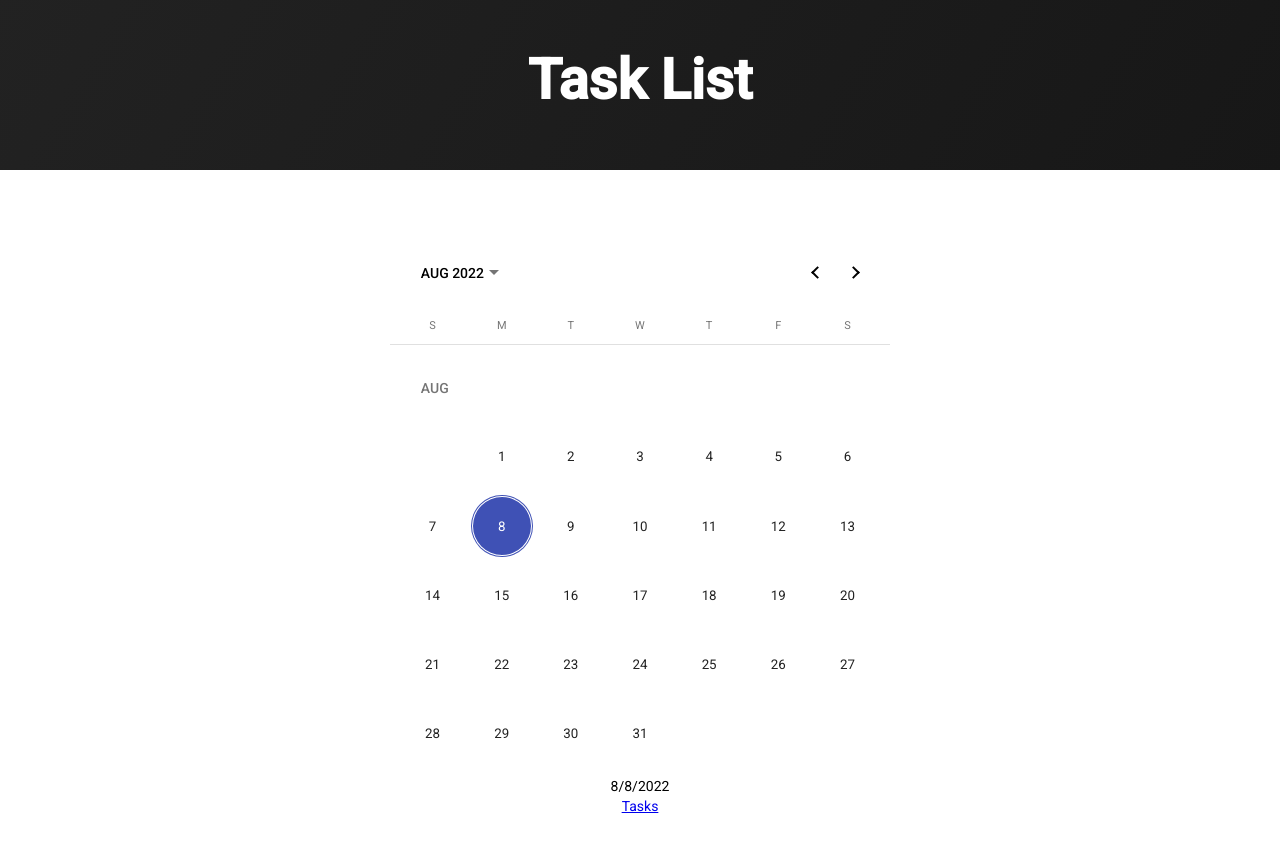
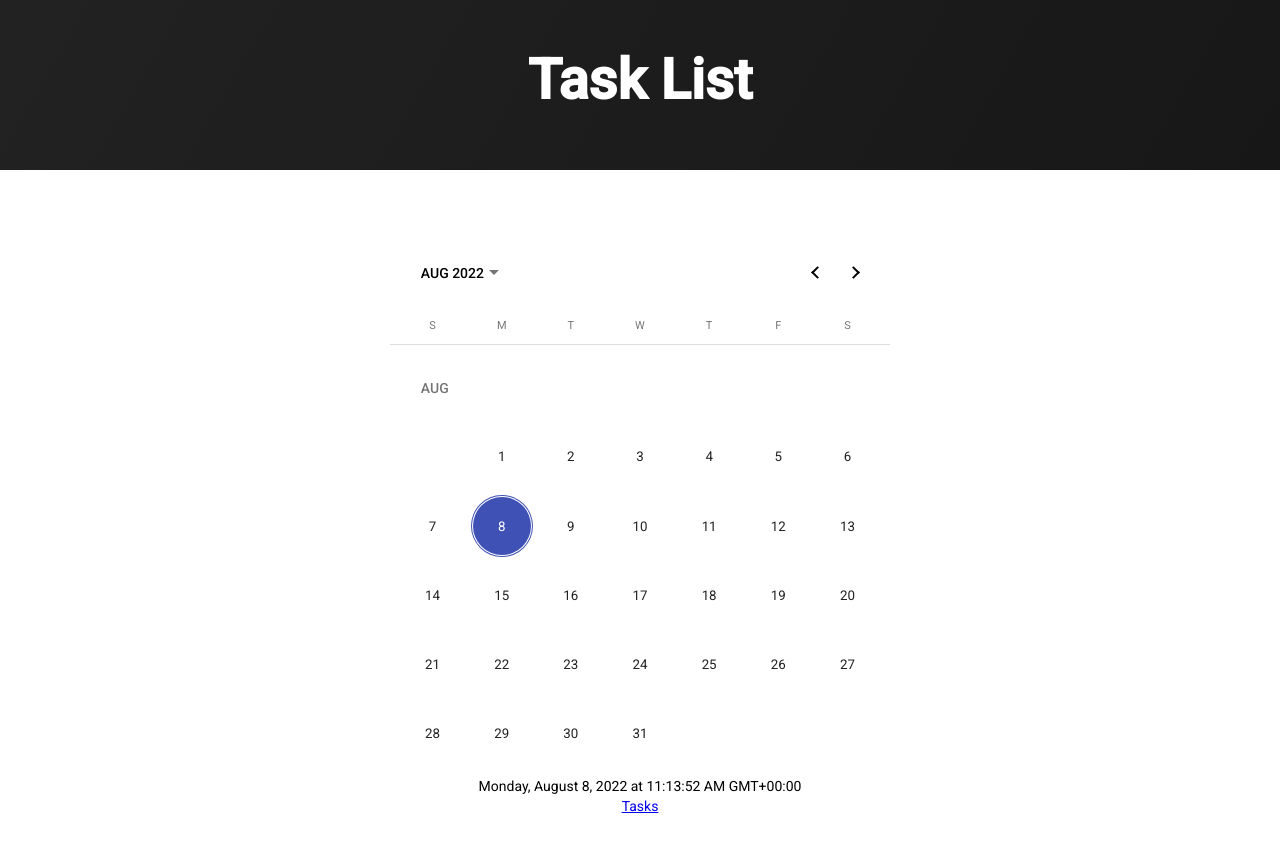
Before and after one commit to tutorialseu/angular-course-todo-list-app, an Angular app: page / in a window 1280 px wide. Shown: the top 852 px of the page. Built offline with nearby package versions, Linux system fonts and the light colour scheme.

Commit message:
using a pipe for date

```diff
--- a/src/app/calendar/calendar.component.html
+++ b/src/app/calendar/calendar.component.html
@@ -1,5 +1,5 @@
 <div>
     <mat-calendar [(selected)]="selectedDate" ></mat-calendar>
-    {{selectedDate.toLocaleDateString()}}
+    {{selectedDate | date:'full':'0100'}}
     <a [routerLink]="['/tasks', {date:selectedDate}]">Tasks</a>
 </div>
```
